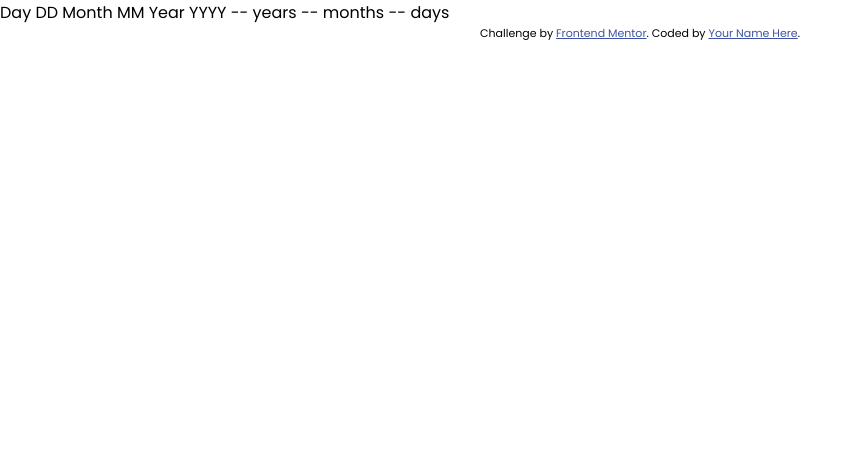
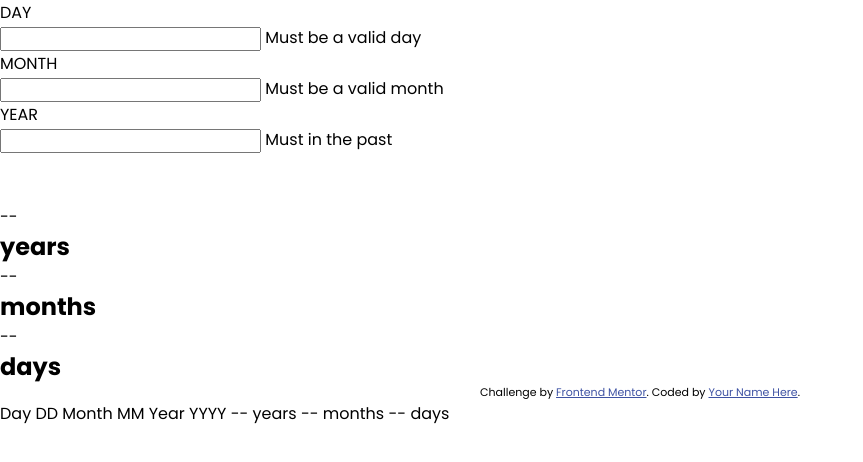
Before and after one commit to KauanToldo/AgeCalculatorApp, a plain HTML site: page index.html in a window 1280 px wide. Shown: the whole page, without its empty margins (0-863 px from the left). Drawn offline with Linux system fonts and the light colour scheme.

Commit message:
Add HTML

```diff
--- a/index.html
+++ b/index.html
@@ -17,7 +17,49 @@
   </style>
 </head>
 <body>
-
+  <main>
+    <section id="inputs-section">
+      <div id="day">
+        <p>DAY</p>
+        <input type="number" name="" id="day-input">
+        <span class="error hidden">Must be a valid day</span>
+      </div>
+      <div id="month">
+        <p>MONTH</p>
+        <input type="number" name="" id="month-input">
+        <span class="error hidden">Must be a valid month</span>
+      </div>
+      <div id="year">
+        <p>YEAR</p>
+        <input type="number" name="" id="day-input">
+        <span class="error hidden">Must in the past</span>
+      </div>
+    </section>
+    <div id="break-line">
+      <div id="line"></div>
+      <svg xmlns="http://www.w3.org/2000/svg" width="46" height="44" viewBox="0 0 46 44"><g fill="none" stroke="#FFF" stroke-width="2"><path d="M1 22.019C8.333 21.686 23 25.616 23 44M23 44V0M45 22.019C37.667 21.686 23 25.616 23 44"/></g></svg>
+    </div>
+    <section id="result-section">
+      <div class="result" id="result-years">
+        <span class="result-area" id="years">--</span>
+        <h1>years</h1>
+      </div>
+      <div class="result" id="result-months">
+        <span class="result-area" id="months">--</span>
+        <h1>months</h1>
+      </div>
+      <div class="result" id="result-days">
+        <span class="result-area" id="days">--</span>
+        <h1>days</h1>
+      </div>
+    </section>
+  </main>
+  <footer>
+    <div class="attribution">
+      Challenge by <a href="https://www.frontendmentor.io?ref=challenge" target="_blank">Frontend Mentor</a>.
+      Coded by <a href="#">Your Name Here</a>.
+    </div>
+  </footer>
   Day
   DD
 
@@ -30,10 +72,5 @@
   -- years
   -- months
   -- days
-
-  <div class="attribution">
-    Challenge by <a href="https://www.frontendmentor.io?ref=challenge" target="_blank">Frontend Mentor</a>.
-    Coded by <a href="#">Your Name Here</a>.
-  </div>
 </body>
 </html>
```
